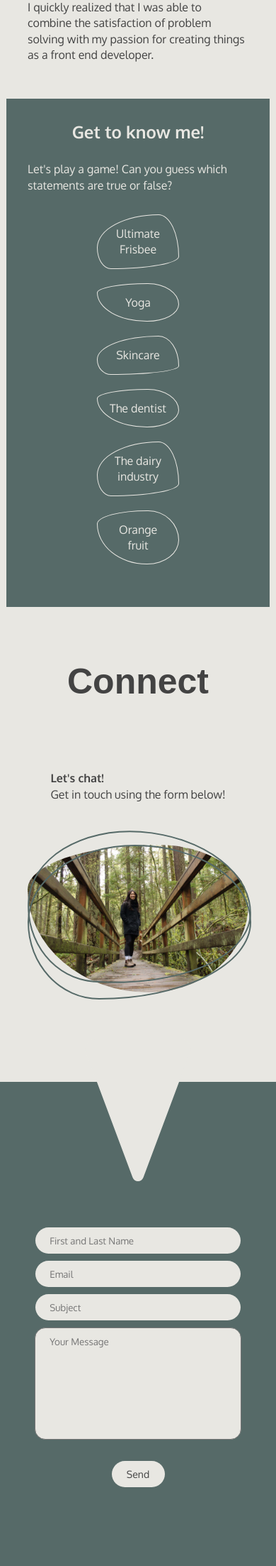
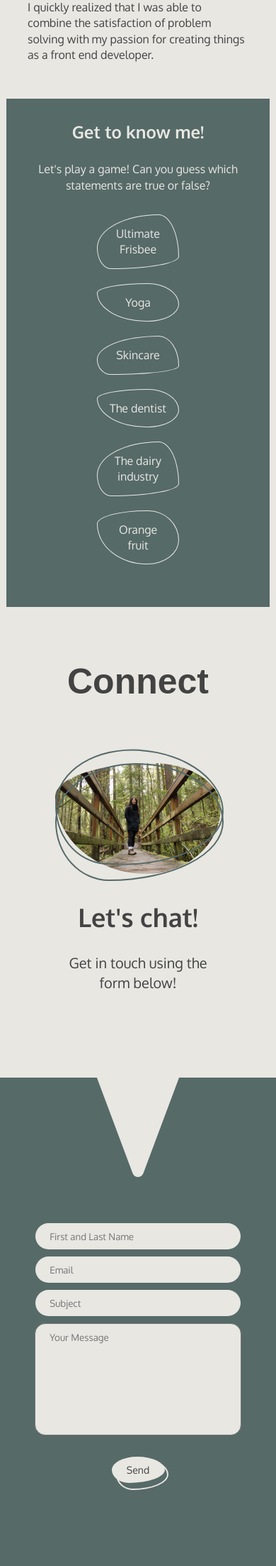
Before and after one commit to Mishninja/Portfolio-V2, a PHP site: page / in a window 390 px wide. Shown: the part 1921-4127 px from the top of the page at 71% size. Run offline with PHP 8.4, Linux system fonts and the light colour scheme; some libraries are stand-ins or nearby versions; some web fonts are replaced.

Commit message:
Submit hover effect
- added hover effects to button
- fixed responsive issue with form fields

```diff
--- a/portfolio-2.2/css/main.css
+++ b/portfolio-2.2/css/main.css
@@ -4,7 +4,6 @@
 .form-container .form input[type=email],
 .form-container .form input[type=subject], .form-container .form input[type=submit] {
   background-color: #E8E7E2;
-  border-radius: 2rem;
   border: none;
   padding: 1rem 2rem;
   color: #434343;
@@ -368,11 +367,11 @@ header.header-up {
   padding: 3rem;
   background-color: #566A68;
   color: #E8E7E2;
+  text-align: center;
 }
 .about .get-to-know h3 {
   font-size: 2.4rem;
   margin-bottom: 2.5rem;
-  text-align: center;
 }
 .about .get-to-know .terms {
   width: 50%;
@@ -391,14 +390,22 @@ header.header-up {
 
 /*===== Connect =====*/
 .connect-container {
-  max-width: 80%;
+  max-width: 60%;
   margin: 0 auto;
-  padding: 6rem 3rem;
+  padding: 2rem 3rem 12rem;
   display: flex;
   justify-content: center;
   align-items: center;
-  flex-direction: column;
+  flex-direction: column-reverse;
   position: relative;
+  text-align: center;
+}
+.connect-container .content .sec-header {
+  font-size: 3.6rem;
+  margin-bottom: 2.5rem;
+}
+.connect-container .content p {
+  font-size: 2rem;
 }
 .connect-container .image::after, .connect-container .image::before {
   position: absolute;
@@ -412,7 +419,7 @@ header.header-up {
 .connect-container .image {
   width: 100%;
   position: relative;
-  margin: 6rem 0;
+  margin: 3rem 0;
 }
 .connect-container .image::before {
   bottom: -1rem;
@@ -454,13 +461,29 @@ header.header-up {
 .form-container .form input[type=subject] {
   width: 80%;
   margin: 0.5rem auto;
+  border-radius: 2rem;
 }
 .form-container .form input[type=submit] {
   width: 20%;
-  margin: 2.5rem auto 5rem;
-  border-radius: 2rem;
+  border-radius: 48% 52% 68% 32% / 50% 50% 50% 50%;
   font-size: 1.4rem;
   min-width: 7.5rem;
+}
+.form-container .form .submit {
+  position: relative;
+  margin: 2.5rem auto 5rem;
+}
+.form-container .form .submit::after {
+  content: "";
+  display: block;
+  position: absolute;
+  width: 7rem;
+  height: 4rem;
+  top: 0.3rem;
+  right: -0.5rem;
+  border: 2px solid #E8E7E2;
+  border-radius: 48% 52% 68% 32% / 50% 50% 50% 50%;
+  transition: all 0.3s ease-in-out;
 }
 .form-container .form textarea {
   width: 80%;
--- a/portfolio-2.2/css/media-queries.css
+++ b/portfolio-2.2/css/media-queries.css
@@ -4,7 +4,6 @@
 .form-container .form input[type=email],
 .form-container .form input[type=subject], .form-container .form input[type=submit] {
   background-color: #E8E7E2;
-  border-radius: 2rem;
   border: none;
   padding: 1rem 2rem;
   color: #434343;
@@ -368,11 +367,11 @@ header.header-up {
   padding: 3rem;
   background-color: #566A68;
   color: #E8E7E2;
+  text-align: center;
 }
 .about .get-to-know h3 {
   font-size: 2.4rem;
   margin-bottom: 2.5rem;
-  text-align: center;
 }
 .about .get-to-know .terms {
   width: 50%;
@@ -391,14 +390,22 @@ header.header-up {
 
 /*===== Connect =====*/
 .connect-container {
-  max-width: 80%;
+  max-width: 60%;
   margin: 0 auto;
-  padding: 6rem 3rem;
+  padding: 2rem 3rem 12rem;
   display: flex;
   justify-content: center;
   align-items: center;
-  flex-direction: column;
+  flex-direction: column-reverse;
   position: relative;
+  text-align: center;
+}
+.connect-container .content .sec-header {
+  font-size: 3.6rem;
+  margin-bottom: 2.5rem;
+}
+.connect-container .content p {
+  font-size: 2rem;
 }
 .connect-container .image::after, .connect-container .image::before {
   position: absolute;
@@ -412,7 +419,7 @@ header.header-up {
 .connect-container .image {
   width: 100%;
   position: relative;
-  margin: 6rem 0;
+  margin: 3rem 0;
 }
 .connect-container .image::before {
   bottom: -1rem;
@@ -454,13 +461,29 @@ header.header-up {
 .form-container .form input[type=subject] {
   width: 80%;
   margin: 0.5rem auto;
+  border-radius: 2rem;
 }
 .form-container .form input[type=submit] {
   width: 20%;
-  margin: 2.5rem auto 5rem;
-  border-radius: 2rem;
+  border-radius: 48% 52% 68% 32% / 50% 50% 50% 50%;
   font-size: 1.4rem;
   min-width: 7.5rem;
+}
+.form-container .form .submit {
+  position: relative;
+  margin: 2.5rem auto 5rem;
+}
+.form-container .form .submit::after {
+  content: "";
+  display: block;
+  position: absolute;
+  width: 7rem;
+  height: 4rem;
+  top: 0.3rem;
+  right: -0.5rem;
+  border: 2px solid #E8E7E2;
+  border-radius: 48% 52% 68% 32% / 50% 50% 50% 50%;
+  transition: all 0.3s ease-in-out;
 }
 .form-container .form textarea {
   width: 80%;
@@ -505,7 +528,6 @@ header.header-up {
 .form-container .form input[type=email],
 .form-container .form input[type=subject], .form-container .form input[type=submit] {
   background-color: #E8E7E2;
-  border-radius: 2rem;
   border: none;
   padding: 1rem 2rem;
   color: #434343;
@@ -679,10 +701,20 @@ header.header-up {
   /* ===== Connect ===== */
   .connect-container {
     flex-direction: row;
+    text-align: left;
   }
   .connect-container .col {
     flex-basis: 50%;
     max-width: 50%;
+  }
+
+  .form-container .form .submit:hover::after {
+    cursor: pointer;
+    width: 6.3rem;
+    height: 2.6rem;
+    top: 0.1;
+    right: 0;
+    transition: all 0.3s ease-in-out;
   }
 
   /* ===== Footer ===== */
--- a/portfolio-2.2/css/mixins.css
+++ b/portfolio-2.2/css/mixins.css
@@ -1,6 +1,5 @@
 .form-style {
   background-color: #E8E7E2;
-  border-radius: 2rem;
   border: none;
   padding: 1rem 2rem;
   color: #434343;
--- a/portfolio-2.2/index.html
+++ b/portfolio-2.2/index.html
@@ -124,7 +124,7 @@
             <h2 class="section-heading">Connect</h2>
             <div class="connect-container">
                 <div class="col content">
-                    <h3>Let's chat!</h3>
+                    <h3 class="sec-header">Let's chat!</h3>
                     <p>Get in touch using the form below!</p>
                 </div>
                 <div class="col image">
@@ -138,7 +138,9 @@
                     <input type="email" name="email" placeholder="Email" id="email" required>
                     <input type="subject" name="subject" placeholder="Subject" id="subject">
                     <textarea id="message" class="textarea" placeholder="Your Message" name="message" rows="8"></textarea>
-                    <input class="send" type="submit" value="Send" id="submit" disabled>
+                    <div class="submit">
+                        <input type="submit" value="Send" id="submit" disabled>
+                    </div>
                 </form>
             </div>
         </section>
--- a/portfolio-2.2/sass/main.scss
+++ b/portfolio-2.2/sass/main.scss
@@ -377,10 +377,11 @@ header.header-up {
         padding: 3rem;
         background-color: $primary-color;
         color: $secondary-color;
+        text-align: center;
         h3 {
             font-size: 2.4rem;
             margin-bottom: 2.5rem;
-            text-align: center;
+
         }
         .terms {
             width: 50%;
@@ -406,12 +407,23 @@ header.header-up {
 /*===== Connect =====*/
 
 .connect-container {
-    max-width: 80%;
+    max-width: 60%;
     margin: 0 auto;
-    padding: 6rem 3rem;
+    padding: 2rem 3rem 12rem;
     @include flex(flex, center, center);
-    flex-direction: column;
+    flex-direction: column-reverse;
     position: relative;
+    text-align: center;
+    .content {
+        .sec-header {
+            font-size: 3.6rem;
+            margin-bottom: 2.5rem;
+        }
+        p {
+            font-size: 2rem;
+        }
+    }
+
     .image::after,.image::before {
         position: absolute;
         left: 0;
@@ -419,13 +431,12 @@ header.header-up {
         width: 100%;
         height: 100%;
         border: 2px $primary-color solid;
-
         border-radius: 48% 52% 68% 32% / 50% 50% 50% 50%;
     }
     .image {
         width: 100%;
         position: relative;
-        margin: 6rem 0;
+        margin: 3rem 0;
     }
     .image::before {
         bottom: -1rem;
@@ -469,15 +480,31 @@ header.header-up {
         input[type = subject] {
             width: 80%;
             margin: 0.5rem auto;
+            border-radius: 2rem;
             @extend .form-style;
         }
         input[type = submit] {
             width: 20%;
-            margin: 2.5rem auto 5rem;
-            border-radius: 2rem;
+            border-radius: 48% 52% 68% 32% / 50% 50% 50% 50%;
             font-size: 1.4rem;
             @extend .form-style;
             min-width: 7.5rem;
+        }
+        .submit {
+            position: relative;
+            margin: 2.5rem auto 5rem;
+        }
+        .submit::after {
+            content: "";
+            display: block;
+            position: absolute;
+            width: 7rem;
+            height: 4rem;
+            top: 0.3rem;
+            right: -0.5rem;
+            border: 2px solid $secondary-color;
+            border-radius: 48% 52% 68% 32% / 50% 50% 50% 50%;
+            transition: all 0.3s ease-in-out;
         }
         textarea {
             width: 80%;
--- a/portfolio-2.2/sass/media-queries.scss
+++ b/portfolio-2.2/sass/media-queries.scss
@@ -197,10 +197,24 @@
     /* ===== Connect ===== */
     .connect-container {
        flex-direction: row;
+        text-align: left;
        .col {
-        flex-basis: 50%;
-        max-width: 50%;
+            flex-basis: 50%;
+            max-width: 50%;
 
+        }
+    }
+
+    .form-container {
+        .form {
+            .submit:hover::after {
+                cursor: pointer;
+                width: 6.3rem;
+                height: 2.6rem;
+                top: 0.1;
+                right: 0;
+                transition: all 0.3s ease-in-out;
+            }
         }
     }
 
--- a/portfolio-2.2/sass/mixins.scss
+++ b/portfolio-2.2/sass/mixins.scss
@@ -28,7 +28,6 @@
 
 .form-style{
     background-color: $secondary-color;
-    border-radius: 2rem;
     border: none;
     padding: 1rem 2rem;
     color: $text-color-dk;
```
Also changed, not shown: 3 other files.
